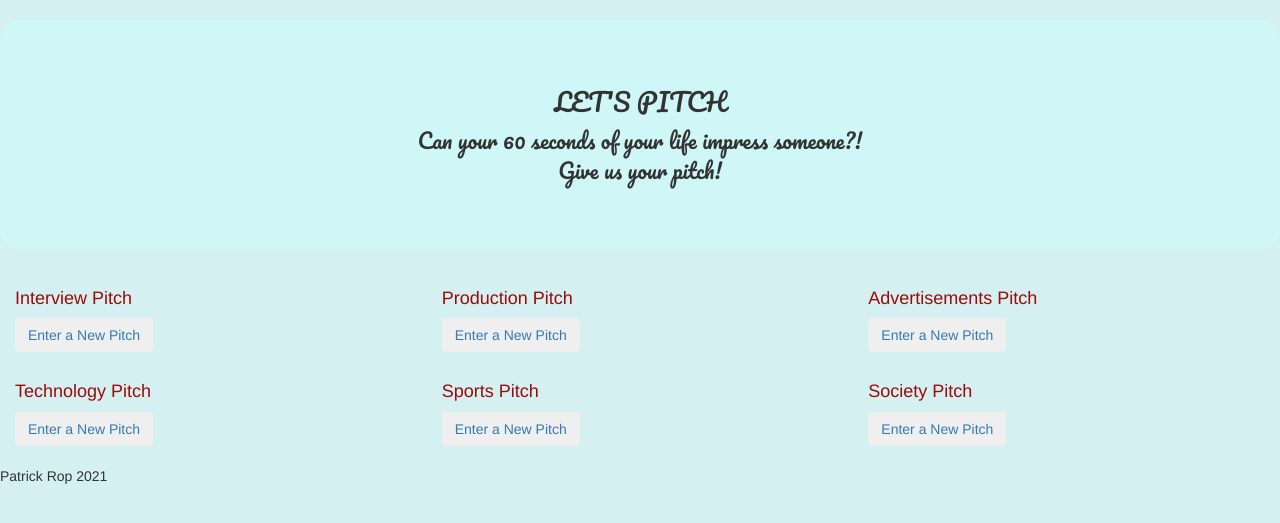
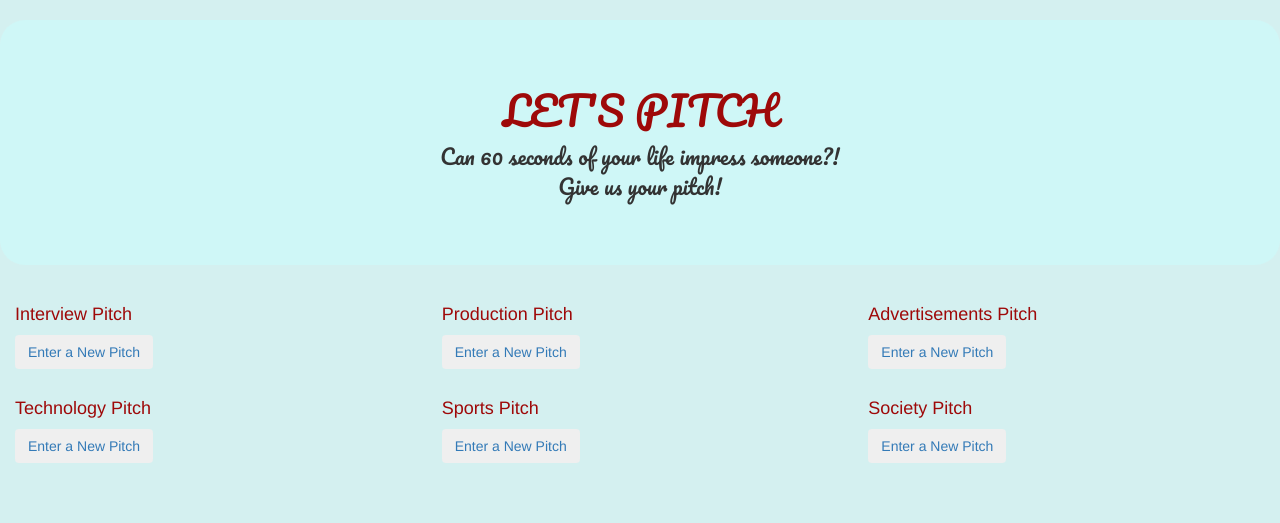
Before and after one commit to patrickrop-cloud/Pitches-App, a Flask app: page / in a window 1280 px wide. Shown: the part 52-575 px from the top of the page. Run offline with Flask 2, Linux system fonts and the light colour scheme; data that the repository does not hold is empty; some libraries are stand-ins or nearby versions.

Commit message:
git commit --amend --no-edit

```diff
--- a/app/templates/index.html
+++ b/app/templates/index.html
@@ -8,9 +8,9 @@
 {% block content %}
 {{ super() }}
 
-<div class="jumbotron" style="margin-top:2px; background-color: rgb(207, 247, 247); border-radius: 20px;">
-  <h2 class="text-center">LET'S PITCH</h2>
-  <p class="text-center">Can your 60 seconds of your life impress someone?! <br> Give us your pitch!</p>
+<div class="jumbotron" style="margin-top:2px; background-color: rgb(207, 247, 247); border-radius: 25px;">
+  <h2 class="text-center" style="color: rgb(158, 9, 9); font-size: 40px;">LET'S PITCH</h2>
+  <p class="text-center">Can 60 seconds of your life impress someone?! <br> Give us your pitch!</p>
 </div>
 
 <div>
@@ -66,9 +66,9 @@
         {{ macro.showPitch(society) }}
       </div>
     </div>
-    <div>
-      <footer>Patrick Rop 2021</footer>
-    </div>
   </body>
   </div>
+  <!-- <div>
+    <footer>Patrick Rop 2021</footer>
+  </div> -->
 {% endblock%}
```
